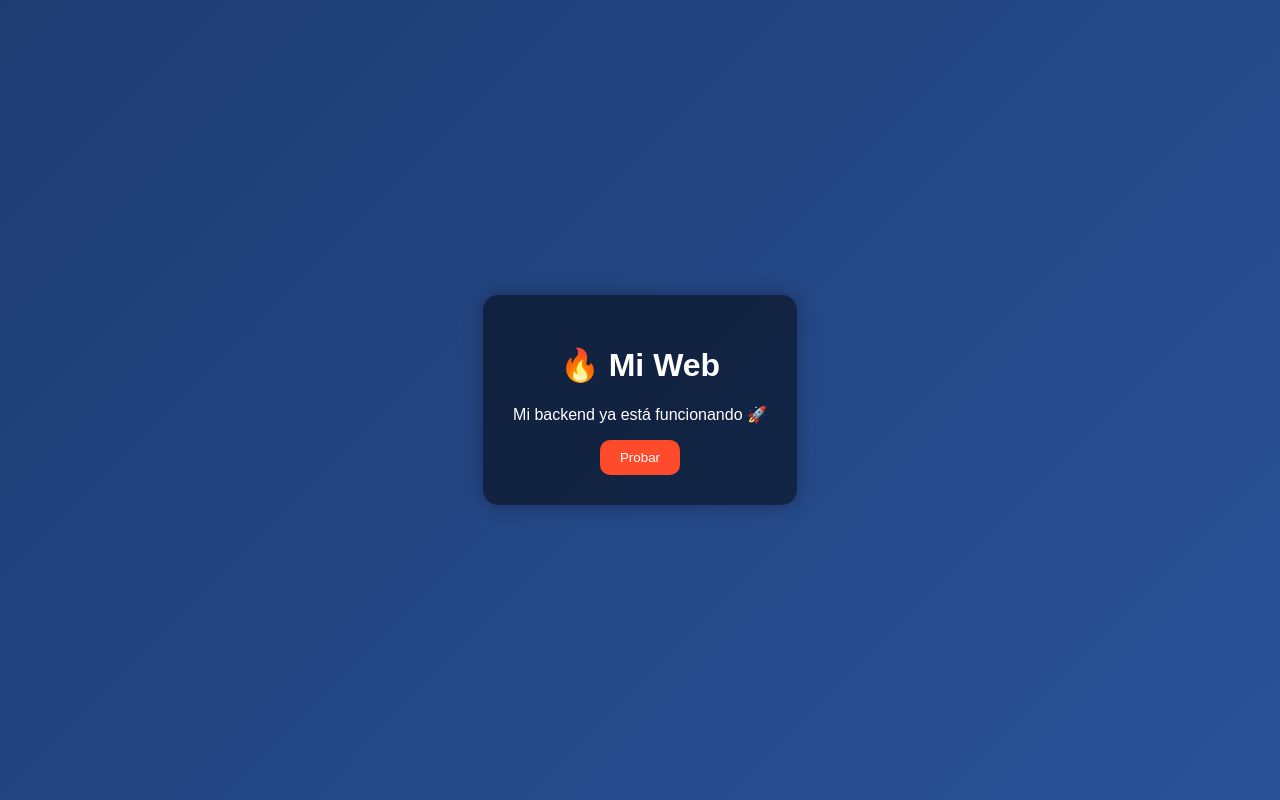
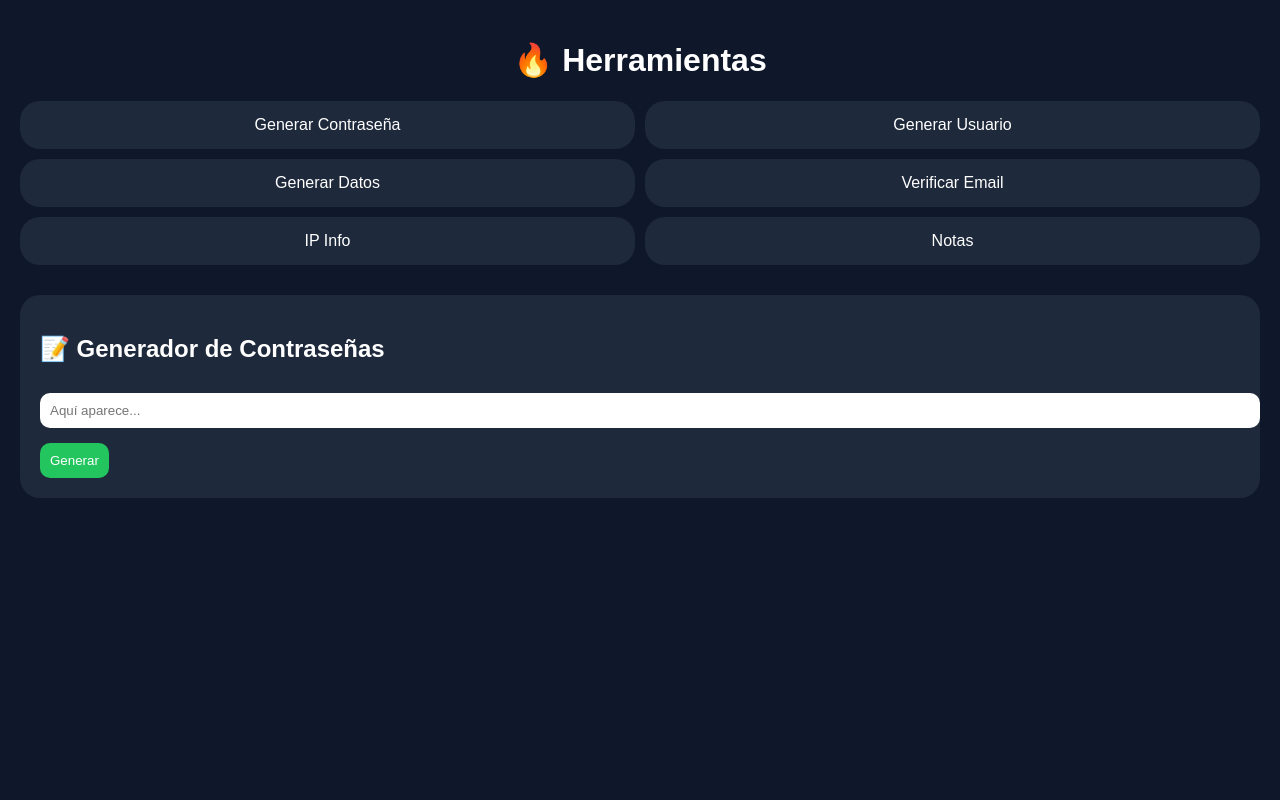
Before and after one commit to loromaikol9-web/mi-web-estudio, a website: page index.html in a window 1280 px wide. Drawn offline with Linux system fonts and the light colour scheme.

Commit message:
Update index.html for new title and styles

```diff
--- a/index.html
+++ b/index.html
@@ -2,48 +2,109 @@
 <html lang="es">
 <head>
 <meta charset="UTF-8">
-  <title>Mi Web 🔥</title>
+<title>Mi Estudio 🔥</title>
+
 <style>
 body {
   margin: 0;
   font-family: Arial;
-      background: linear-gradient(135deg, #1e3c72, #2a5298);
+  background: #0f172a;
   color: white;
-      display: flex;
-      justify-content: center;
-      align-items: center;
-      height: 100vh;
+}
+
+.container {
+  padding: 20px;
+}
+
+h1 {
+  text-align: center;
+}
+
+.grid {
+  display: grid;
+  grid-template-columns: repeat(2, 1fr);
+  gap: 10px;
+  margin-top: 20px;
+}
+
+.btn {
+  background: #1e293b;
+  padding: 15px;
+  border-radius: 20px;
+  text-align: center;
+  cursor: pointer;
+  transition: 0.3s;
+}
+
+.btn:hover {
+  background: #334155;
 }
 
 .card {
-      background: rgba(0,0,0,0.5);
-      padding: 30px;
-      border-radius: 15px;
-      text-align: center;
-      box-shadow: 0 0 20px rgba(0,0,0,0.3);
+  margin-top: 30px;
+  background: #1e293b;
+  padding: 20px;
+  border-radius: 20px;
+}
+
+input, textarea {
+  width: 100%;
+  padding: 10px;
+  border-radius: 10px;
+  border: none;
+  margin-top: 10px;
 }
 
 button {
-      padding: 10px 20px;
+  margin-top: 15px;
+  padding: 10px;
   border: none;
   border-radius: 10px;
-      background: #ff4b2b;
+  background: #22c55e;
   color: white;
   cursor: pointer;
 }
 
 button:hover {
-      background: #ff416c;
+  background: #16a34a;
 }
 </style>
+
 </head>
+
 <body>
 
+<div class="container">
+
+<h1>🔥 Herramientas</h1>
+
+<div class="grid">
+  <div class="btn">Generar Contraseña</div>
+  <div class="btn">Generar Usuario</div>
+  <div class="btn">Generar Datos</div>
+  <div class="btn">Verificar Email</div>
+  <div class="btn">IP Info</div>
+  <div class="btn">Notas</div>
+</div>
+
 <div class="card">
-  <h1>🔥 Mi Web</h1>
-  <p>Mi backend ya está funcionando 🚀</p>
-  <button onclick="alert('Funciona 😎')">Probar</button>
+  <h2>📝 Generador de Contraseñas</h2>
+  <input type="text" id="password" placeholder="Aquí aparece...">
+  <button onclick="generar()">Generar</button>
 </div>
+
+</div>
+
+<script>
+function generar() {
+  let chars = "abcdefghijklmnopqrstuvwxyzABCDEFGHIJKLMNOPQRSTUVWXYZ0123456789";
+  let pass = "";
+  for (let i = 0; i < 10; i++) {
+    pass += chars[Math.floor(Math.random() * chars.length)];
+  }
+  document.getElementById("password").value = pass;
+}
+</script>
 
 </body>
 </html>
```
Lines whose indentation alone changed are shown as unchanged.
